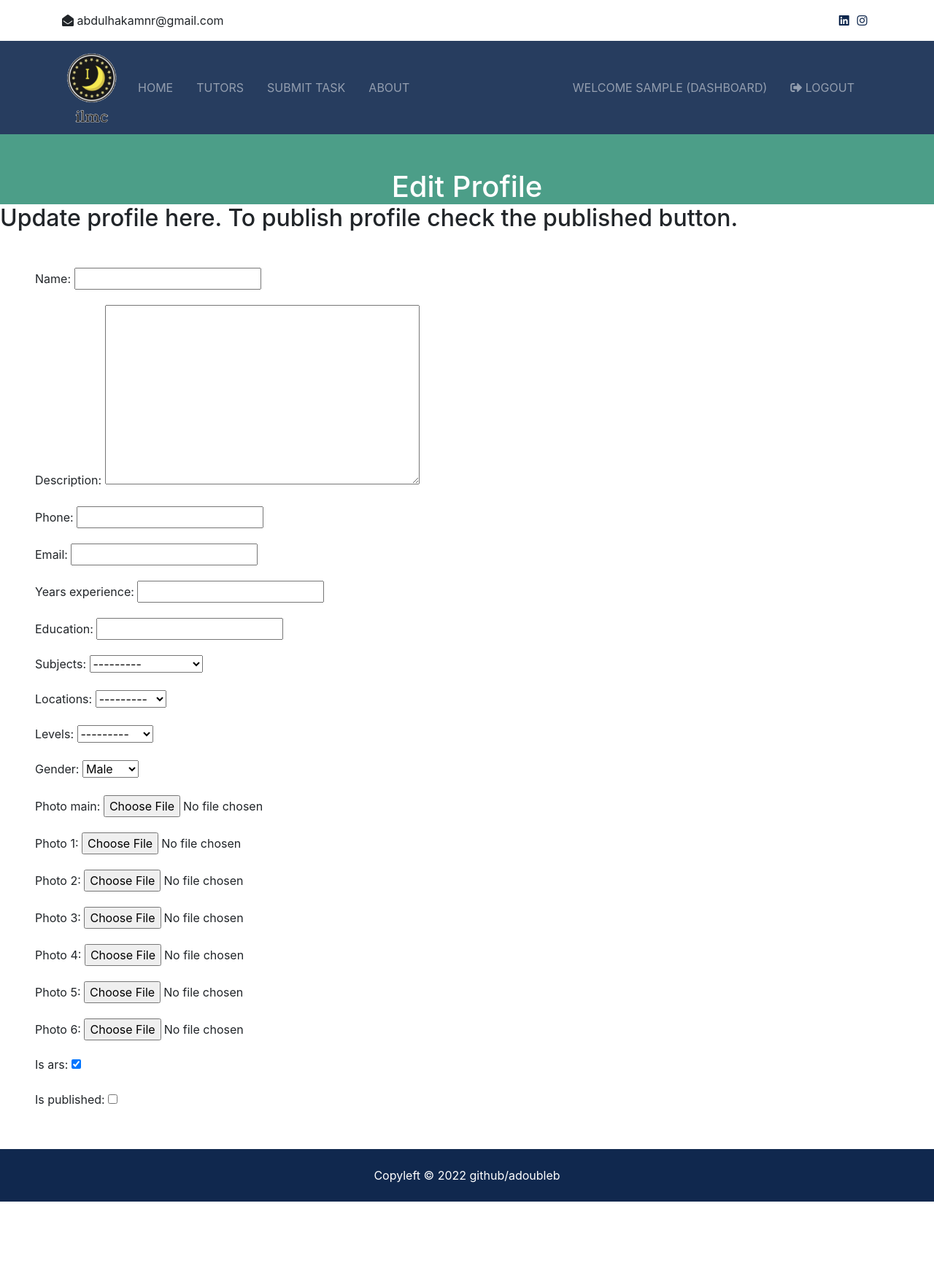
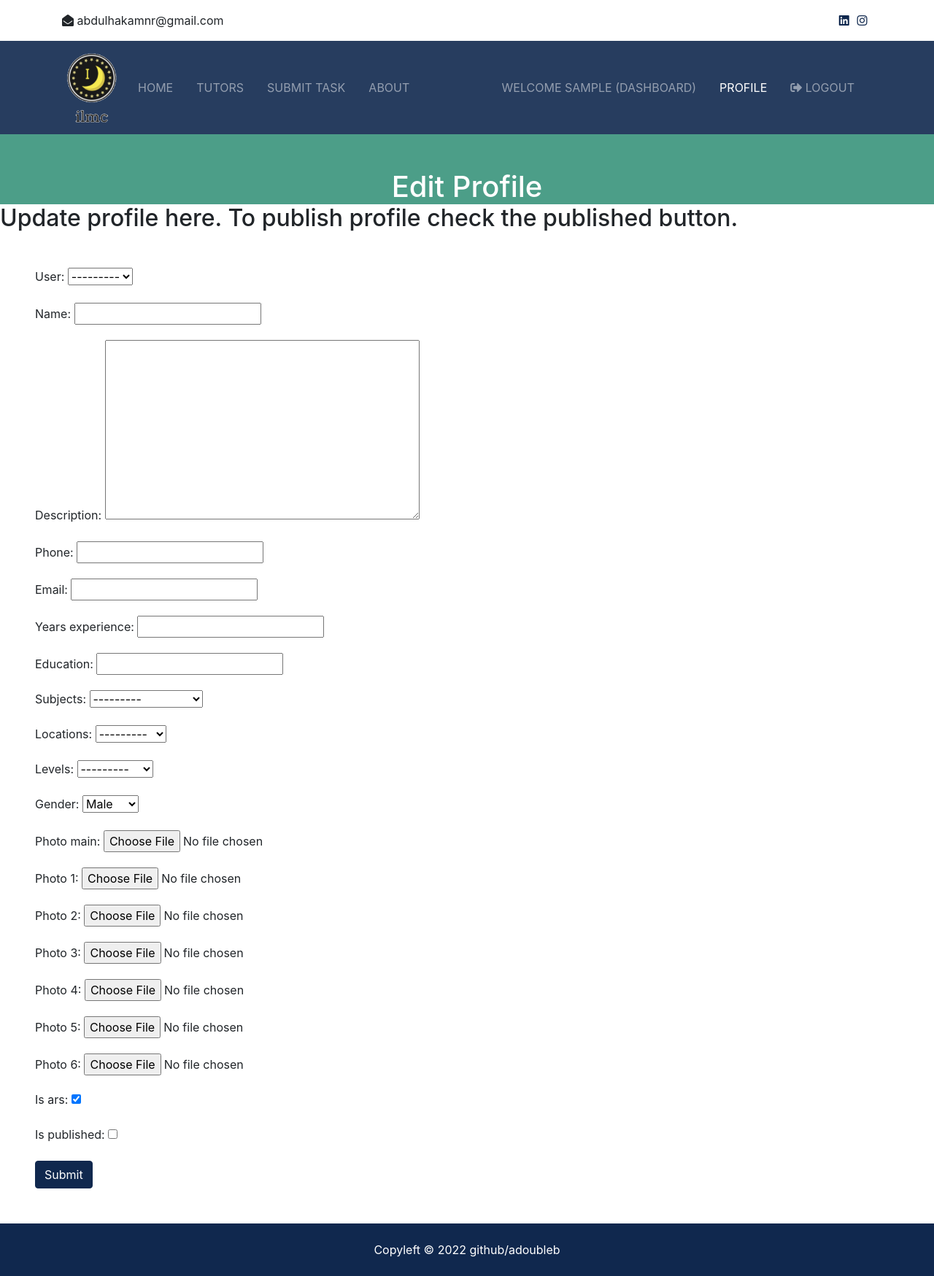
Before and after one commit to adoubleb/ilmconnect, a Django app: page /accounts/profile in a window 1280 px wide. Shown: the whole page at 73% size. Before the commit the page ends 1647 px from the top, so only its background shows below. Run offline with Django 4.2, Linux system fonts and the light colour scheme; the visitor is signed in with stand-in values (Sample User, id 1); data comes from the database, SQL or seed files in the repository; data that the repository does not hold is empty; some libraries are stand-ins or nearby versions.

Commit message:
create and edit profile of tutors

```diff
--- a/accounts/forms.py
+++ b/accounts/forms.py
@@ -5,9 +5,14 @@ from django import forms
 
 from listings.models import Tutors
 
-class ProfileForm(forms.ModelForm):
-
+class CreateProfileForm(forms.ModelForm):
     class Meta:
         model = Tutors
         fields = '__all__'
-        exclude = ['user', 'list_date']
+        exclude = ['list_date']
+
+class UpdateProfileForm(forms.ModelForm):
+    class Meta:
+        model = Tutors
+        fields = '__all__'
+        exclude = ['list_date']
--- a/accounts/urls.py
+++ b/accounts/urls.py
@@ -7,5 +7,5 @@ urlpatterns = [
     path('register', views.register, name='register'),
     path('logout', views.logout, name='logout'),
     path('dashboard', views.dashboard, name='dashboard'),
-    path('profile', views.profile, name='profile'),
+    path('profile', views.edit_profile, name='profile'),
 ]
--- a/accounts/views.py
+++ b/accounts/views.py
@@ -1,8 +1,9 @@
-from django.shortcuts import render, redirect
+from django.shortcuts import get_object_or_404, render, redirect
 from django.contrib import messages, auth
 from django.contrib.auth.models import User
-from .forms import ProfileForm
+from .forms import CreateProfileForm, UpdateProfileForm
 from listings.models import Tutors
+from django import forms
 def register(request):
     if request.method == 'POST':
     # Get form values
@@ -60,14 +61,71 @@ def logout(request):
 
 def dashboard(request):
     return render(request, 'accounts/dashboard.html')
-def profile(request):
-  form = ProfileForm()
-
-  if request.method == 'POST':
-    form = ProfileForm(request.POST, request.FILES)
-    if form.is_valid():
-      form.save()
+# def create_profile(request):
+#   try:
+#     tutor = request.user.tutors
+#     form = ProfileForm(instance=tutor)
+#   except:
+#     form = ProfileForm()
+#   if request.method == 'POST':
+#     form = ProfileForm(request.POST, request.FILES)
+#     if form.is_valid():
+#       print('form is valid')
+#       form.save()
 
 
-  context = {'form':form}
-  return render(request, 'accounts/profile.html', context)
+#   context = {'form':form}
+#   return render(request, 'accounts/profile.html', context)
+
+def edit_profile(request):
+  user_id = request.user.id
+  try:
+    profile = Tutors.objects.get(user_id = user_id )
+  except:
+    profile = None
+  if profile:
+    tutor = request.user.tutors
+    tutor_id = request.user.id
+    tutor_profile = Tutors.objects.get(user_id = tutor_id)
+    form = UpdateProfileForm(instance= tutor)
+    if request.method == 'POST':
+      form = UpdateProfileForm(request.POST, request.FILES, instance = tutor_profile)
+      if form.is_valid():
+        form.save()
+
+    context = {'form':form}
+    return render(request, 'accounts/profile.html', context)
+  if not profile:
+    tutor_id = request.user.id
+    form = UpdateProfileForm()
+    if request.method == 'POST':
+      form = UpdateProfileForm(request.POST, request.FILES)
+      if form.is_valid():
+        form.save()
+    context = {'form':form}
+    return render(request, 'accounts/profile.html', context)
+
+
+
+
+  # try:
+  #   tutor = request.user.tutors
+  #   tutor_id = request.user.id
+  #   tutor_profile = Tutors.objects.get(user_id = tutor_id)
+  #   form = UpdateProfileForm(instance= tutor)
+  #   if request.method == 'POST':
+  #     form = UpdateProfileForm(request.POST, request.FILES, instance = tutor_profile)
+  #     if form.is_valid():
+  #       form.save()
+
+  #   context = {'form':form}
+  #   return render(request, 'accounts/profile.html', context)
+  # except:
+  #   tutor_id = request.user.id
+  #   form = UpdateProfileForm()
+  #   if request.method == 'POST':
+  #     form = UpdateProfileForm(request.POST, request.FILES)
+  #     if form.is_valid():
+  #       form.save()
+  #   context = {'form':form}
+  #   return render(request, 'accounts/profile.html', context)
--- a/templates/accounts/profile.html
+++ b/templates/accounts/profile.html
@@ -17,10 +17,11 @@
   <h2>Update profile here. To publish profile check the published button. </h2>
   {% include 'partials/_alerts.html' %}
   <div class="edit_profile m-5">
-    <form method="POST" action="" enctype="multipart/form-data">
-      {% csrf_token %}
+    <form method="POST" action= "{% url 'profile' %}" enctype="multipart/form-data">
+        {% csrf_token %}
 
-      {{form.as_p}}
+        {{form.as_p}}
+        <input class="btn btn-primary" type="submit" name="Update Information">
     </form>
   </div>
 
--- a/templates/partials/_navbar.html
+++ b/templates/partials/_navbar.html
@@ -59,6 +59,16 @@
               <a class="nav-link" href="{% url 'dashboard' %}">
                Welcome {{ user.username }} (Dashboard)</a>
             </li>
+            <li
+            {% if 'profile' in request.path %}
+              class="nav-item active mr-3"
+            {% else %}
+              class="nav-item mr-3"
+            {% endif %}
+            >
+              <a class="nav-link" href="{% url 'profile' %}">
+               Profile</a>
+            </li>
             <li class="nav-item mr-3">
               <a href="javascript:{document.getElementById('logout').submit()}" class="nav-link">
                 <i class="fas fa-sign-out-alt"></i> Logout
```
Also changed, not shown: templates/listings/upload.html (added).
